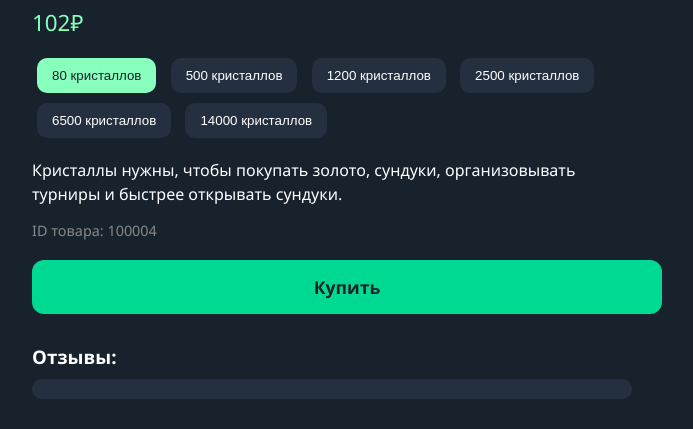
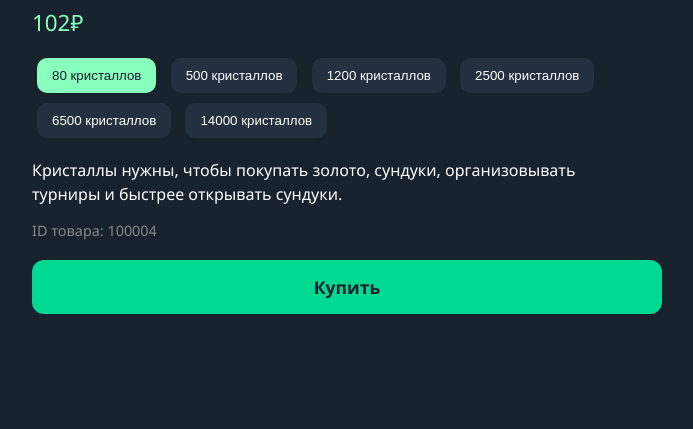
Before and after one commit to BaHRGames/BaHRGames.github.io, a plain HTML site: page Offer100004.html in a window 1280 px wide. Shown: the part 754-1183 px from the top of the page, without its empty margins (308-1001 px from the left). After the commit the page ends 1088 px from the top, so only its background shows below. Drawn offline with Linux system fonts and the light colour scheme.

Commit message:
Update Offer100004.html

```diff
--- a/Offer100004.html
+++ b/Offer100004.html
@@ -175,10 +175,6 @@
 
       <a id="buy-link" href="https://t.me/bahrik228?text={\"ID\":\"100004\",\"Button\":\"80 кристаллов\",\"Price\":\"102\"}" class="buy-btn">Купить</a>
 
-      <div class="reviews">
-  <h3>Отзывы:</h3>
-  <div class="review">
-
   <script>
     let currentIndex = 0;
     function changeSlide(dir) {
```
